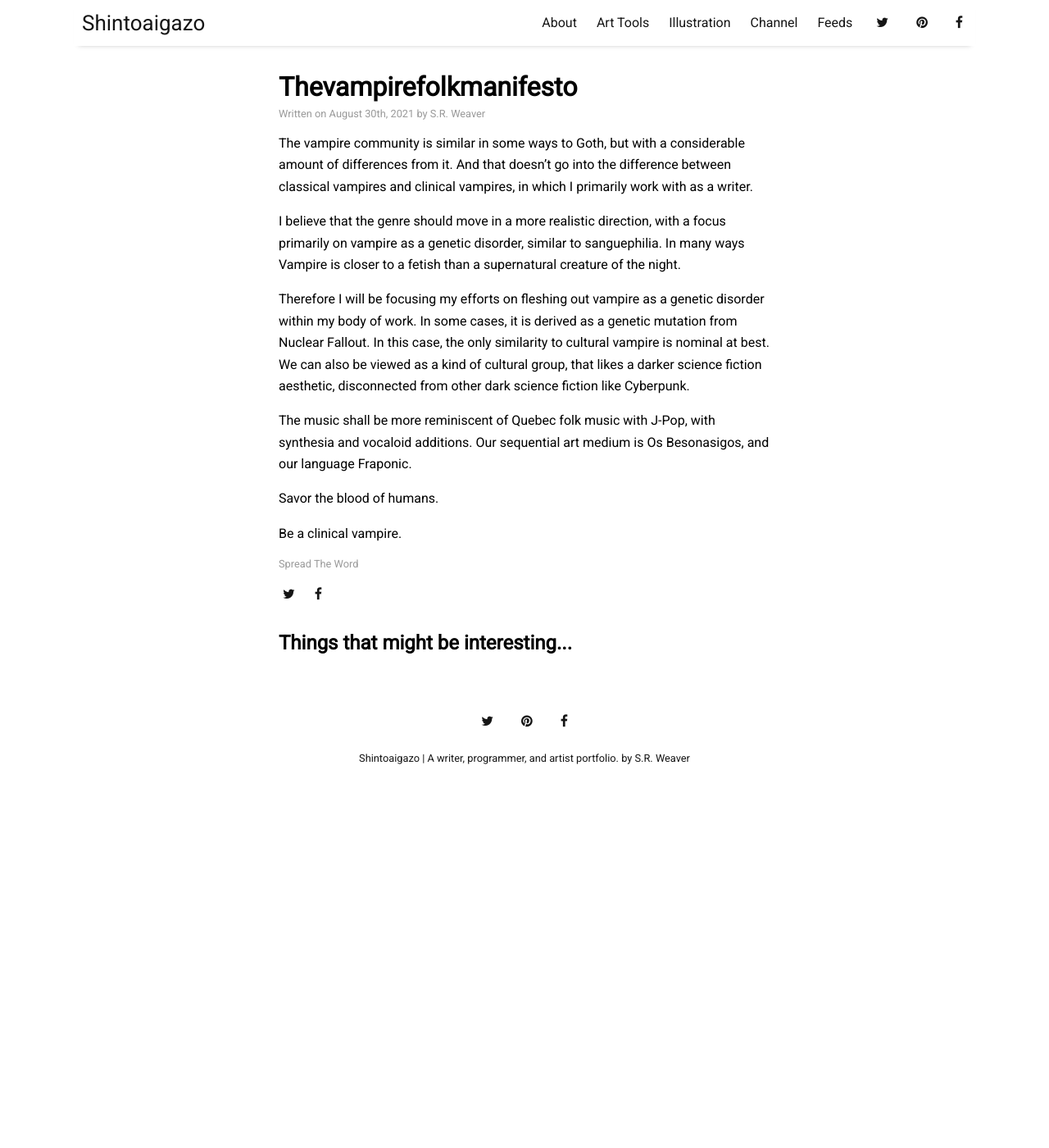
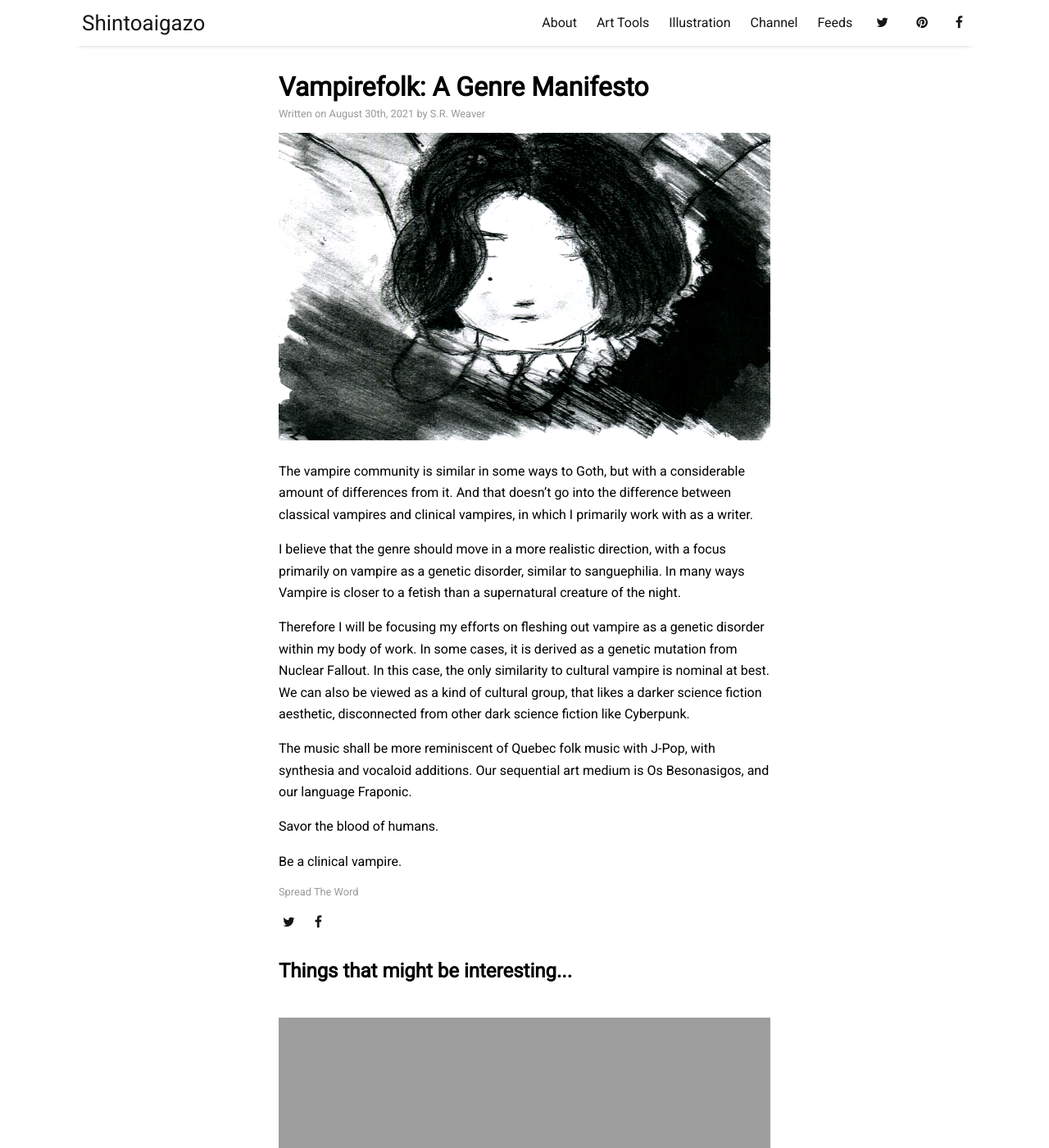
Before and after one commit to LWFlouisa/Portfolio, a Jekyll site: the page built from _posts/2021-08-30-thevampirefolkmanifesto.md, in a window 1280 px wide and 1400 px high. Shown: the whole window at 82% size. Built offline with Jekyll 4.4.1, drawn with Linux system fonts in a browser that asks for light colours; nearby versions of some CDN libraries; our own code applies the rules of GitHub Pages for plain Markdown files; some of the changed text lies outside the part shown.

Commit message:
Update 2021-08-30-thevampirefolkmanifesto.md

```diff
--- a/_posts/2021-08-30-thevampirefolkmanifesto.md
+++ b/_posts/2021-08-30-thevampirefolkmanifesto.md
@@ -1,4 +1,10 @@
-
+---
+layout: post
+title: "Vampirefolk: A Genre Manifesto"
+author: "S.R. Weaver"
+tags: mediums inks artsupplies besonasige
+image: uploadedfairy.png
+---
 The vampire community is similar in some ways to Goth, but with a considerable amount of differences from it. And that doesn’t go into the difference between classical vampires and clinical vampires, in which I primarily work with as a writer.
 
 I believe that the genre should move in a more realistic direction, with a focus primarily on vampire as a genetic disorder, similar to sanguephilia. In many ways Vampire is closer to a fetish than a supernatural creature of the night.
```
